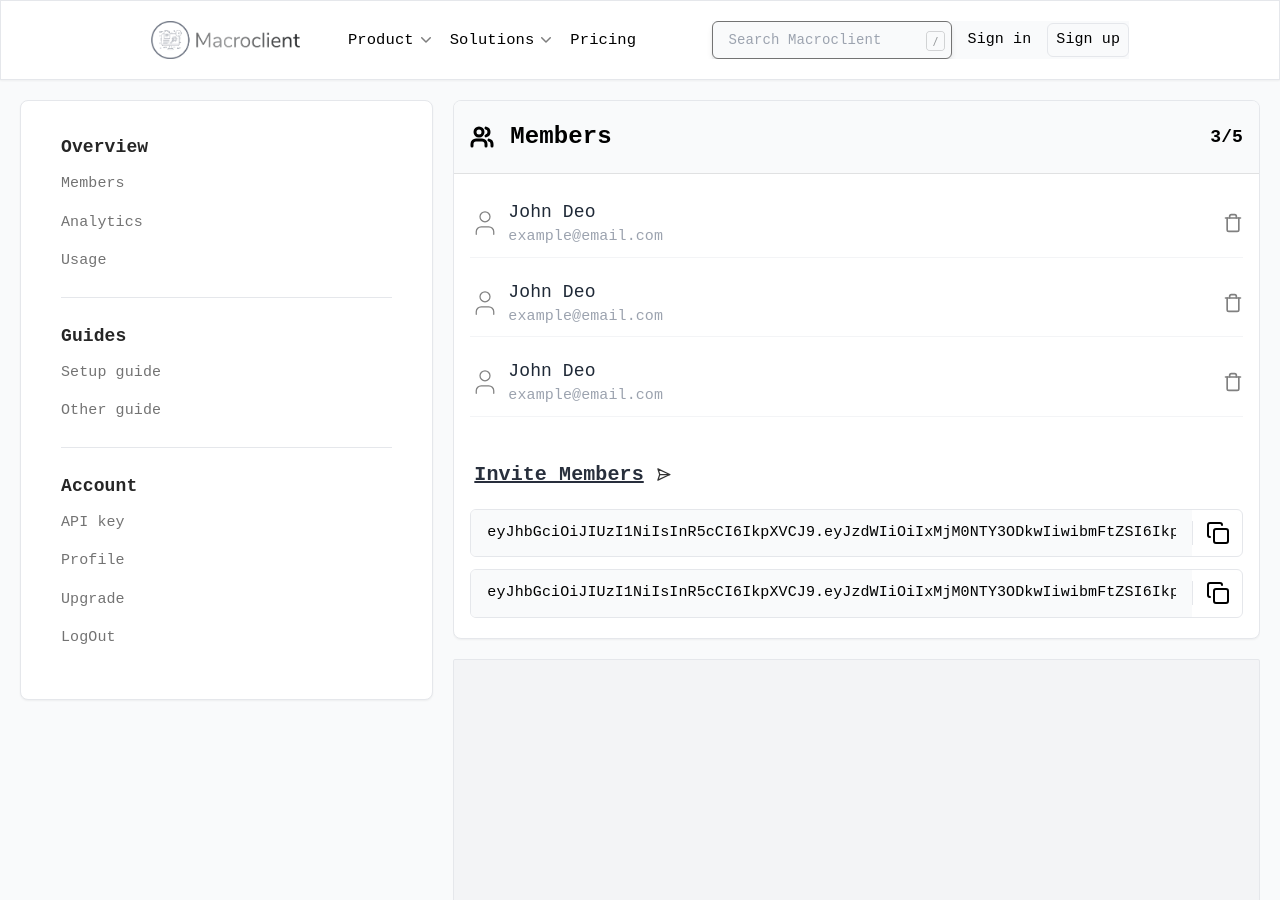
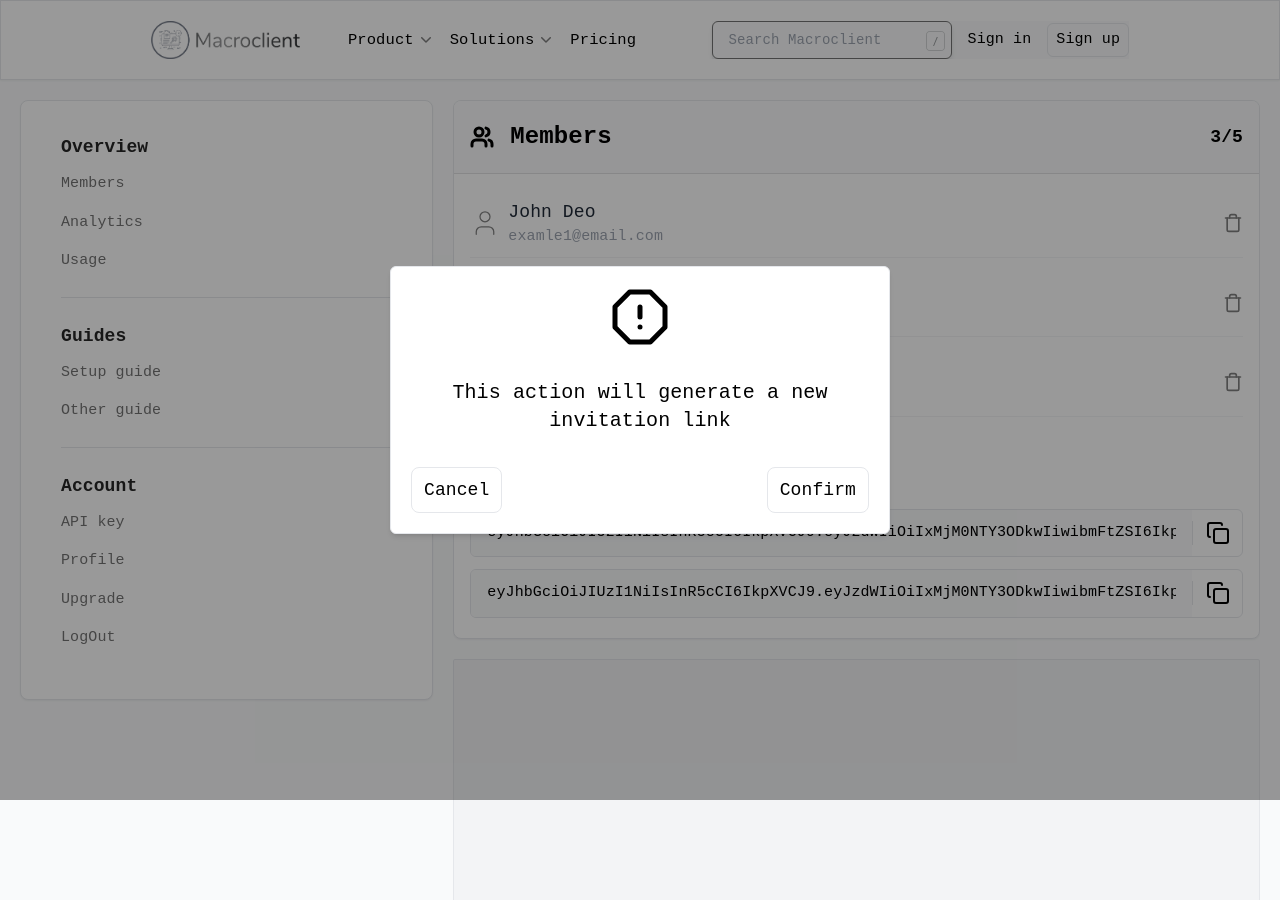
Before and after one commit to kzares-dev/client-support, a Next.js app: page /admin/dashboard in a window 1280 px wide. Both pictures are taken after a click on the element "Invite Members". Built offline with nearby package versions, Linux system fonts and the light colour scheme.

Commit message:
added confirmation & members loaders

```diff
--- a/app/(root)/admin/auth/signin/page.tsx
+++ b/app/(root)/admin/auth/signin/page.tsx
@@ -3,7 +3,7 @@ import { useState } from 'react'
 import { ArrowBigRight, HardHat } from 'lucide-react'
 import Link from 'next/link'
 import { Button, InputText, Loader } from '@components/common'
-import { Admin, signIn } from "@server/admin.api"
+import { signIn } from "@server/admin.api"
 import { toast } from 'react-toastify'
 import Cookies from "js-cookie"
 import { useRouter } from 'next/navigation'
--- a/app/(root)/admin/dashboard/_components/MemberCard.tsx
+++ b/app/(root)/admin/dashboard/_components/MemberCard.tsx
@@ -1,9 +1,24 @@
 import {
     User,
-    Trash
+    Trash,
+    Loader
 } from "lucide-react"
 
-function MemberCard() {
+function MemberCard({
+    deleteWorker,
+    id,
+    email,
+    name,
+    resolver,
+}: {
+    deleteWorker: (workerId: string) => void,
+    id: string,
+    email: string,
+    name: string,
+    resolver: boolean,
+}) {
+
+
     return (
         <div className="flex flex-row  items-center justify-between border-b pb-2 border-gray-100 ">
 
@@ -11,16 +26,16 @@ function MemberCard() {
                 <User strokeWidth={1} size={30} color="gray" />
 
                 <div className="flex flex-col">
-                    <p className="text-lg text-gray-800">John Deo</p>
-                    <p className="text-gray-400" >example@email.com</p>
+                    <p className="text-lg text-gray-800">{name}</p>
+                    <p className="text-gray-400" > {email} </p>
                 </div>
 
             </div>
 
 
-            <div className="cursor-pointer">
+            {resolver ? <Loader className="animate-spin" /> : <div className="cursor-pointer" onClick={() => deleteWorker(id)} >
                 <Trash size={20} color="gray" />
-            </div>
+            </div>}
         </div>
     )
 }
--- a/app/(root)/admin/dashboard/_components/MemberLink.tsx
+++ b/app/(root)/admin/dashboard/_components/MemberLink.tsx
@@ -23,6 +23,7 @@ function MemberLink() {
                 type="text"
                 ref={textRef}
                 className=" cursor-pointer flex-1 bg-gray-50 py-3 px-4 overflow-auto scrollbar-hide"
+
                 defaultValue={"eyJhbGciOiJIUzI1NiIsInR5cCI6IkpXVCJ9.eyJzdWIiOiIxMjM0NTY3ODkwIiwibmFtZSI6IkpvaG4gRG9lIiwiaWF0IjoxNTE2MjM5MDIyfQ.SflKxwRJSMeKKF2QT4fwpMeJf36POk6yJV_adQssw5c"}
             />
 
--- a/app/(root)/admin/dashboard/_components/Members.tsx
+++ b/app/(root)/admin/dashboard/_components/Members.tsx
@@ -6,12 +6,17 @@ import {
 import MemberCard from "./MemberCard"
 import MemberLink from "./MemberLink"
 import { useEffect, useState } from "react";
-import { Member, getCompanyMembers, getInviteLinks } from "@server/company.api";
+import { Member, deleteWorkers, generateInviteLink, getCompanyMembers, getInviteLinks } from "@server/company.api";
 import withResolver, { Resolver } from "@hoc/resolver.hoc";
 import MemberCardShrimmer from "./MemberCard.shrimmer";
 import MemberLinkShrimmer from "./MemberLink.shrimmer";
+import { useRecoilState } from "recoil";
+import { confirmationAtom } from "@context/confirmationAtom.context";
+import { toast } from "react-toastify";
 
 function Members({ resolver }: { resolver: Resolver }) {
+
+  const [confirmation, setConfirmation] = useRecoilState(confirmationAtom)
   const [members, setMembers] = useState<Member[]>([])
   const [inviteLinks, setInviteLinks] = useState<string[]>([])
 
@@ -31,7 +36,6 @@ function Members({ resolver }: { resolver: Resolver }) {
       })
 
     // Calling the server to retrieve the invite links for the creation of new accounts
-
     resolver.createResolver("inviteLinks", true)
 
     getInviteLinks("") // TODO: Is needed to store the session data
@@ -48,6 +52,62 @@ function Members({ resolver }: { resolver: Resolver }) {
 
   }, []);
 
+  // Requesting confirmation using `confirmationAtom`
+  // then the logic is pased to the global component <Confirmation /> in project root
+  const confirmInvitation = () => {
+    setConfirmation({
+      message: "This action will generate a new invitation link",
+      show: true,
+      callback: requestInvitation,
+    })
+  }
+
+  // This function is to request a new user invitation
+  const requestInvitation = () => {
+    resolver.createResolver("requestInvitation", true);
+
+    generateInviteLink("")
+      .then((res: any) => {
+        setInviteLinks(res);
+        toast.success("Invite link generated")
+      })
+      .catch(() => {
+        toast.error("Failed to create invite link")
+      })
+      .finally(() => resolver.updateResolver("requestInvitation", false))
+
+  }
+
+  // Method to delete user
+  // this is passed to MemberCard as a prop
+
+  const confirmDeleteWorker = (workerId: string) => {
+
+    setConfirmation({
+      message: "Are you shure you whant to remove this worker?",
+      show: true,
+      callback: () => deleteWorker(workerId) ,
+    })
+  }
+
+  const deleteWorker = (workerId: string) => {
+    resolver.createResolver(workerId, true);
+
+    deleteWorkers("companyId", "workerId")
+      .then((res: any) => {
+        setMembers(res)
+        toast.success("Worker deleted succesfully")
+      })
+      .catch(() => {
+        toast.error("Failed to delete worker")
+      })
+      .finally(() => {
+        resolver.updateResolver(`deleteWorker${workerId}`, false)
+      })
+
+
+  }
+
   return (
     <div id='members' className='w-full bg-white rounded-lg shadow-sm border min-h-[200px] overflow-hidden'>
 
@@ -63,7 +123,7 @@ function Members({ resolver }: { resolver: Resolver }) {
         <h1 className='text-lg font-bold flex items-center gap-1'>
           {resolver.value.members && <div className="w-10 h-10 bg-gray-200 animate-pulse rounded-full" />}
 
-          {members.length > 0 && members.length + "/5" }
+          {members.length > 0 && members.length + "/5"}
 
         </h1>
 
@@ -72,19 +132,22 @@ function Members({ resolver }: { resolver: Resolver }) {
       {/*--  Active members --*/}
 
       <div className="px-4 py-6 flex flex-col gap-5">
+
+        {/*--  Loader for getting the company members --*/}
         {resolver.value.members && <>
           <MemberCardShrimmer />
           <MemberCardShrimmer />
           <MemberCardShrimmer />
         </>}
 
-        {members.length > 0 && members.map(member => <MemberCard />)}
+        {/*--  rendering the member list--*/}
+        {members.length > 0 && members.map(member => <MemberCard key={member.id} {...member} deleteWorker={confirmDeleteWorker} resolver={resolver.value[member.id]} />)}
 
       </div>
 
       {/*--  Invite members --*/}
 
-      <div className="flex items-center gap-3 flex-row px-5 py-5 cursor-pointer">
+      <div onClick={confirmInvitation} className="flex items-center gap-3 flex-row px-5 py-5 cursor-pointer">
         <p className="text-xl font-bold text-gray-900/90 underline">Invite Members</p>
         <SendHorizonal size={15} color="#333" />
       </div>
@@ -92,6 +155,9 @@ function Members({ resolver }: { resolver: Resolver }) {
       {/*--  Member Links --*/}
 
       <div className="flex flex-col px-4 gap-3 pb-5">
+        {/*--  Loader for requesting an invitation --*/}
+        {resolver.value.requestInvitation && <MemberLinkShrimmer />}
+
         {resolver.value.inviteLinks && <>
           <MemberLinkShrimmer />
           <MemberLinkShrimmer />
--- /dev/null
+++ b/app/(root)/layout.tsx
@@ -0,0 +1,16 @@
+"use client";
+import { Confirmation } from "@components/common";
+import { RecoilRoot } from "recoil"
+
+export default function RootLayout({
+    children,
+}: {
+    children: React.ReactNode
+}) {
+    return (
+        <RecoilRoot>
+            <Confirmation />
+            {children}
+        </RecoilRoot>
+    )
+}
--- a/app/_api/company.api.ts
+++ b/app/_api/company.api.ts
@@ -22,7 +22,7 @@ const _members = [
     },
 ]
 
-const _inviteLinks= [
+const _inviteLinks = [
     "eyJhbGciOiJIUzI1NiIsInR5cCI6IkpXVCJ9.eyJzdWIiOiIxMjM0NTY3ODkwIiwibmFtZSI6IkpvaG4gRG9lIiwiaWF0IjoxNTE2MjM5MDIyfQ.SflKxwRJSMeKKF2QT4fwpMeJf36POk6yJV_adQssw5c",
     "eyJhbGciOiJIUzI1NiIsInR5cCI6IkpXVCJ9.eyJzdWIiOiIxMjM0NTY3ODkwIiwibmFtZSI6IkpvaG4gRG9lIiwiaWF0IjoxNTE2MjM5MDIyfQ.SflKxwRJSMeKKF2QT4fwpMeJf36POk6yJV_adQssw5c",
 ]
@@ -44,3 +44,24 @@ export async function getInviteLinks(companyId: string) {
         }, 2000);
     });
 }
+
+export async function generateInviteLink(companyId: string) {
+
+    return new Promise((resolve, reject) => {
+        setTimeout(() => {
+            resolve([
+                ..._inviteLinks,
+                "eyJhbGciOiJIUzI1NiIsInR5cCI6IkpXVCJ9.eyJzdWIiOiIxMjM0NTY3ODkwIiwibmFtZSI6IkpvaG4gRG9lIiwiaWF0IjoxNTE2MjM5MDIyfQ.SflKxwRJSMeKKF2QT4fwpMeJf36POk6yJV_adQssw5c",
+            ]);
+        }, 2000);
+    });
+}
+
+export async function deleteWorkers(companyId: string, workerId: string) {
+
+    return new Promise((resolve, reject) => {
+        setTimeout(() => {
+            resolve([_members[0], _members[1]]);
+        }, 2000);
+    });
+}
--- a/app/_components/common/Button.tsx
+++ b/app/_components/common/Button.tsx
@@ -1,6 +1,6 @@
 import React from "react"
 
-function Button({ text, fill, Icon }: any) {
+function Button({ text, fill=false , Icon }: { text: string, fill?: boolean, Icon?: React.ReactNode } ) {
 
     // TODO: set up de default onClick
     return (
--- /dev/null
+++ b/app/_components/common/Confirmation.tsx
@@ -0,0 +1,53 @@
+"use client"
+import { confirmationAtom } from '@context/confirmationAtom.context';
+import { AlertOctagon, LucideSidebarClose } from 'lucide-react';
+import { useRecoilState } from 'recoil'
+import { Button } from '.';
+
+function Confirmation() {
+
+    const [confirmation, setConfirmation] = useRecoilState(confirmationAtom);
+
+    const confirm = () => {
+        confirmation.callback();
+
+        setConfirmation({
+            message: "",
+            show: false,
+            callback: () => { },
+        })
+    }
+
+    const cancel = () => {
+        setConfirmation({
+            message: "",
+            show: false,
+            callback: () => { },
+        })
+    }
+
+    if (confirmation.show) return (
+        <div className='fixed inset-0 z-[100] bg-black/40 flex items-center justify-center' >
+
+            <div className="bg-white w-full max-w-[500px] rounded-md p-5 border shadow-md flex flex-col items-center gap-8">
+
+                <AlertOctagon width={60} height={60} />
+                <h1 className='text-xl text-center'> { confirmation.message } </h1>
+
+                <div className="flex w-full items-center justify-between flex-row">
+                    <div onClick={cancel}>
+                        <Button text='Cancel' />
+                    </div>
+                    <div onClick={confirm}>
+                        <Button text='Confirm' />
+                    </div>
+                </div>
+
+
+            </div>
+
+        </div>
+    )
+}
+
+export default Confirmation
--- a/app/_components/common/index.ts
+++ b/app/_components/common/index.ts
@@ -2,10 +2,12 @@ import InputText from "./InputText";
 import Button from "./Button";
 import Loader from "./Loader";
 import Logo from "./Logo";
+import Confirmation from "./Confirmation";
 
 export {
     InputText,
     Button,
     Loader,
     Logo,
+    Confirmation,
 }
--- /dev/null
+++ b/app/_context/confirmationAtom.context.ts
@@ -0,0 +1,12 @@
+import { atom } from "recoil"
+
+
+export const confirmationAtom = atom({
+    key: "confirmationAtom",
+    default: {
+        show: false,
+        message: "",
+        callback: () => {} ,
+
+    }
+})
--- a/tsconfig.json
+++ b/tsconfig.json
@@ -19,10 +19,12 @@
       }
     ],
     "paths": {
-      "@/*": ["./*"],
       "@components/*": ["./app/_components/*"],
       "@server/*": ["./app/_api/*"],
       "@hoc/*": ["./app/_hoc/*"],
+      "@context/*": ["./app/_context/*"],
+      "@hooks/*": ["./app/_hooks/*"],
+      "@/*": ["./*"],
 
     }
   },
```
